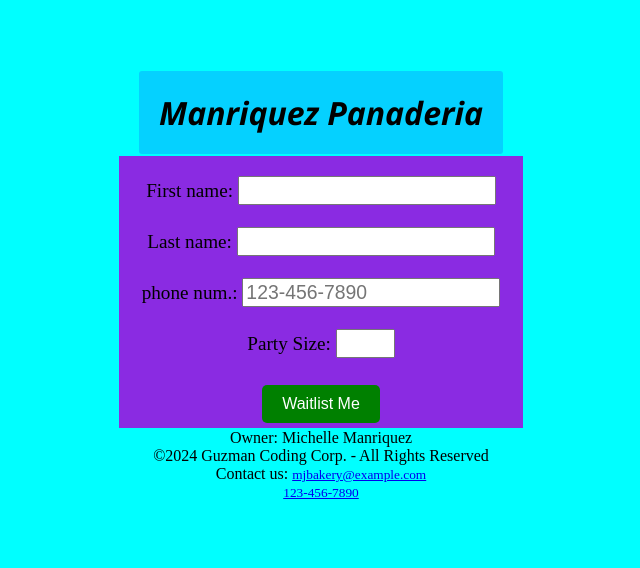
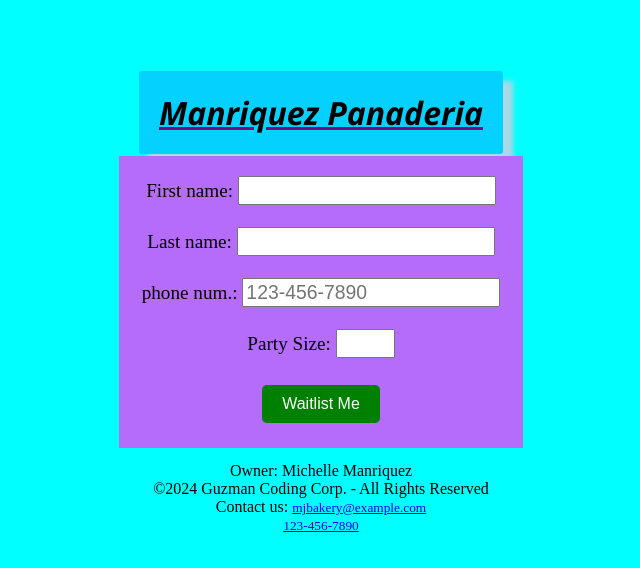
Before and after one commit to Guzman-031100/WaitList, a plain HTML site: page index.html in a window 1280 px wide. Shown: the whole page, without its empty margins (319-959 px from the left). Drawn offline with Linux system fonts and the light colour scheme.

Commit message:
small changes
logic change + more styling

```diff
--- a/index.html
+++ b/index.html
@@ -23,7 +23,7 @@
             <input type="tel" id="phone" placeholder="123-456-7890" pattern="[0-9]{10}" required><br>
             <br>
             <label for="quantity">Party Size:</label>
-            <input type="number" id="quantity" name="quantity" min="1" max="4"><br>
+            <input type="number" id="quantity" name="quantity" min="1" max="4" required><br>
             <br>
             <input type="submit" value="Waitlist Me">
          <!--  <input type="submit" value="Make reseration instead" disabled>-->
@@ -33,15 +33,13 @@
 
 
     <footer>
+        <br>
         <p>Owner: Michelle Manriquez<br>
             &copy;2024 Guzman Coding Corp. - All Rights Reserved<br>
             Contact us:
             <small> <a href="mailto:hege@example.com"> mjbakery@example.com</a> </small><br>
             <small> <a href="tel:123-456-7890">123-456-7890</a></small>
-
-
         </p>
-
     </footer>
 
 </body>
--- a/style.css
+++ b/style.css
@@ -6,6 +6,7 @@ body {
 .container{
     display: inline-block;
 }
+
 h1 {
     display: block;
     font-size: 2em;
@@ -13,15 +14,20 @@ h1 {
     font-style: italic;
     background-color: hsl(191, 100%, 51%);
     border-radius: 3px;
-    padding: 20px;
+    padding: 20px ;
+    text-decoration: underline;
+    text-decoration-color: purple;
+    box-shadow: 10px 10px 5px lightblue;
 }
+
 form{
     font-size: 1.2em;
     display: block;
-    background-color: blueviolet;
+    background-color: hsl(271, 92%, 70%);
     margin: -20px;
-    padding-top: 20px;
+    padding: 20px 20px;
 }
+
 form input[type="text"],
 form input[type="tel"],
 form input[type="number"] {
```
